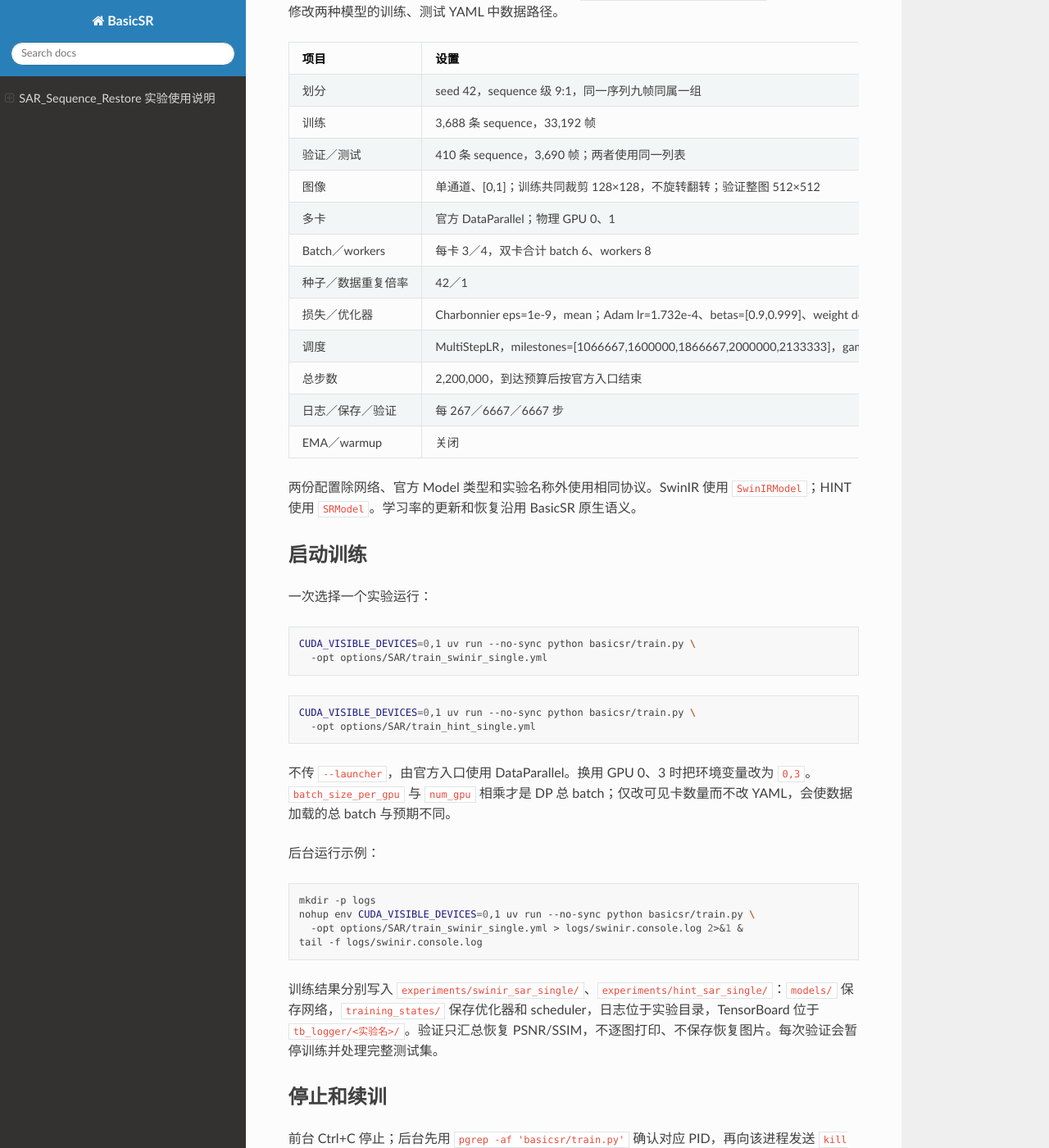
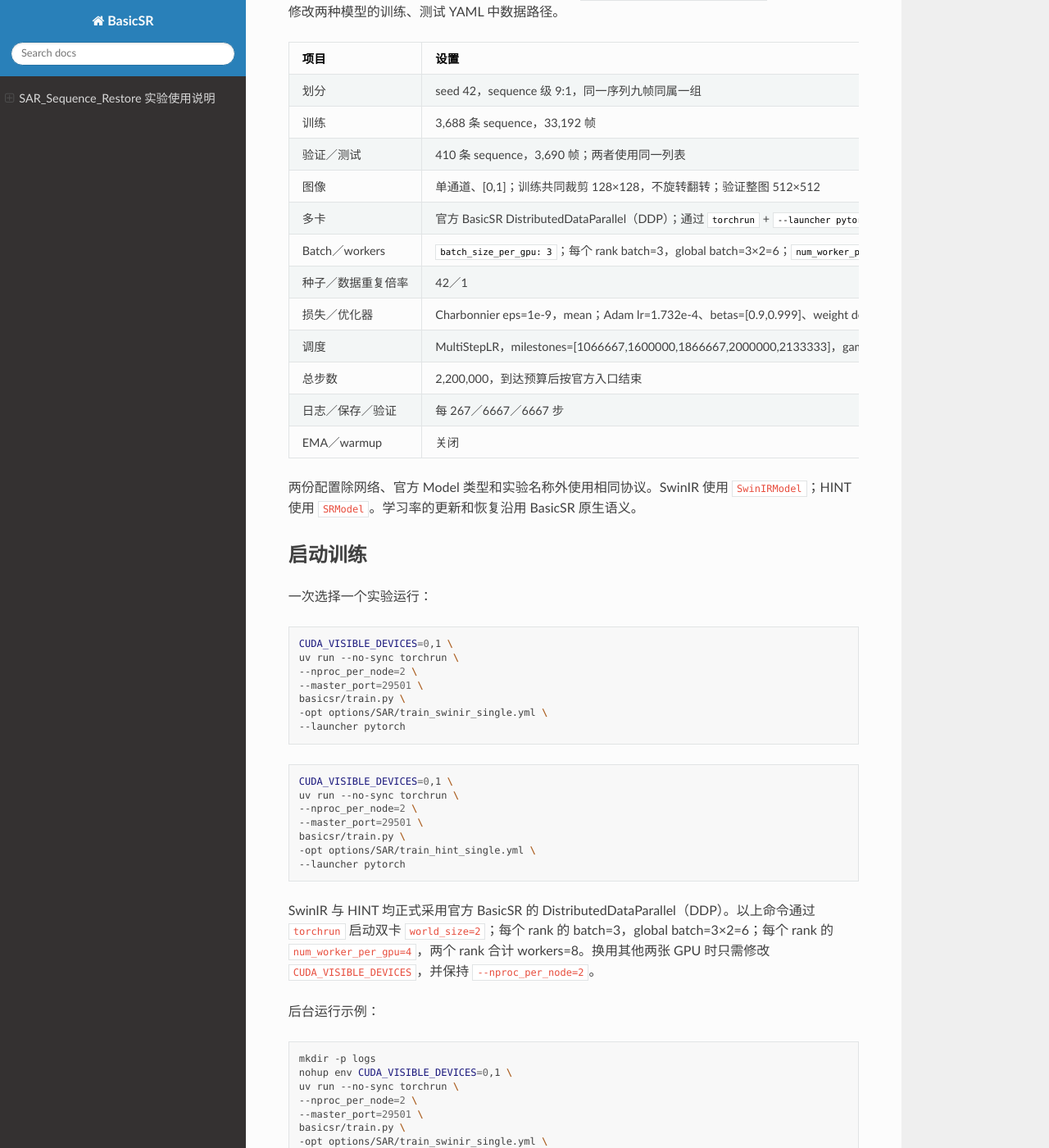
Before and after one commit to deathend110/SAR_Sequence_Restore, a Sphinx documentation site: the page built from docs/README_SAR.md, in a window 1280 px wide and 1400 px high, scrolled down 698 px. Shown: the whole window at 82% size. Built offline with Sphinx 7.4.7 and the Read the Docs theme 3.1.0, drawn with Linux system fonts in a browser that asks for light colours; pages that are not in the unit, such as notebooks, are missing from menus; some of the changed text lies outside the part shown.

Commit message:
更新SAR训练说明为统一DDP启动

````diff
--- a/docs/README_SAR.md
+++ b/docs/README_SAR.md
@@ -24,8 +24,8 @@ uv run --no-sync python -c 'import basicsr, torch; print(basicsr.__file__); prin
 | 训练 | 3,688 条 sequence，33,192 帧 |
 | 验证／测试 | 410 条 sequence，3,690 帧；两者使用同一列表 |
 | 图像 | 单通道、[0,1]；训练共同裁剪 128×128，不旋转翻转；验证整图 512×512 |
-| 多卡 | 官方 DataParallel；物理 GPU 0、1 |
-| Batch／workers | 每卡 3／4，双卡合计 batch 6、workers 8 |
+| 多卡 | 官方 BasicSR DistributedDataParallel（DDP）；通过 `torchrun` + `--launcher pytorch` 启动；world_size=2；物理 GPU 0、1 |
+| Batch／workers | `batch_size_per_gpu: 3`；每个 rank batch=3，global batch=3×2=6；`num_worker_per_gpu: 4`；两个 rank 合计 workers=8 |
 | 种子／数据重复倍率 | 42／1 |
 | 损失／优化器 | Charbonnier eps=1e-9，mean；Adam lr=1.732e-4、betas=[0.9,0.999]、weight decay=0 |
 | 调度 | MultiStepLR，milestones=[1066667,1600000,1866667,2000000,2133333]，gamma=0.5 |
@@ -40,23 +40,39 @@ uv run --no-sync python -c 'import basicsr, torch; print(basicsr.__file__); prin
 一次选择一个实验运行：
 
 ```bash
-CUDA_VISIBLE_DEVICES=0,1 uv run --no-sync python basicsr/train.py \
-  -opt options/SAR/train_swinir_single.yml
+CUDA_VISIBLE_DEVICES=0,1 \
+uv run --no-sync torchrun \
+--nproc_per_node=2 \
+--master_port=29501 \
+basicsr/train.py \
+-opt options/SAR/train_swinir_single.yml \
+--launcher pytorch
 ```
 
 ```bash
-CUDA_VISIBLE_DEVICES=0,1 uv run --no-sync python basicsr/train.py \
-  -opt options/SAR/train_hint_single.yml
+CUDA_VISIBLE_DEVICES=0,1 \
+uv run --no-sync torchrun \
+--nproc_per_node=2 \
+--master_port=29501 \
+basicsr/train.py \
+-opt options/SAR/train_hint_single.yml \
+--launcher pytorch
 ```
 
-不传 `--launcher`，由官方入口使用 DataParallel。换用 GPU 0、3 时把环境变量改为 `0,3`。`batch_size_per_gpu` 与 `num_gpu` 相乘才是 DP 总 batch；仅改可见卡数量而不改 YAML，会使数据加载的总 batch 与预期不同。
+SwinIR 与 HINT 均正式采用官方 BasicSR 的 DistributedDataParallel（DDP）。以上命令通过 `torchrun` 启动双卡 `world_size=2`；每个 rank 的 batch=3，global batch=3×2=6；每个 rank 的 `num_worker_per_gpu=4`，两个 rank 合计 workers=8。换用其他两张 GPU 时只需修改 `CUDA_VISIBLE_DEVICES`，并保持 `--nproc_per_node=2`。
 
 后台运行示例：
 
 ```bash
 mkdir -p logs
-nohup env CUDA_VISIBLE_DEVICES=0,1 uv run --no-sync python basicsr/train.py \
-  -opt options/SAR/train_swinir_single.yml > logs/swinir.console.log 2>&1 &
+nohup env CUDA_VISIBLE_DEVICES=0,1 \
+uv run --no-sync torchrun \
+--nproc_per_node=2 \
+--master_port=29501 \
+basicsr/train.py \
+-opt options/SAR/train_swinir_single.yml \
+--launcher pytorch \
+> logs/swinir.console.log 2>&1 &
 tail -f logs/swinir.console.log
 ```
 
@@ -69,11 +85,17 @@ tail -f logs/swinir.console.log
 续训必须显式启用官方自动恢复：
 
 ```bash
-CUDA_VISIBLE_DEVICES=0,1 uv run --no-sync python basicsr/train.py \
-  -opt options/SAR/train_swinir_single.yml --auto_resume
+CUDA_VISIBLE_DEVICES=0,1 \
+uv run --no-sync torchrun \
+--nproc_per_node=2 \
+--master_port=29501 \
+basicsr/train.py \
+-opt options/SAR/train_swinir_single.yml \
+--launcher pytorch \
+--auto_resume
 ```
 
-也可在 YAML 的 `path.resume_state` 指定 `.state` 文件。网络和 training state 应成套保留。BasicSR 会恢复参数、优化器和调度状态，不保存数据迭代器与 HINT 的普通属性 cache。开启新实验时复制 YAML 并修改 `name`；不要把不带恢复选项的原命令当作续训命令。
+也可在 YAML 的 `path.resume_state` 指定 `.state` 文件。网络和 training state 应成套保留。BasicSR 会恢复参数、优化器和调度状态，不保存数据迭代器；HINT 的 `qv_cache` 也不属于 BasicSR checkpoint。开启新实验时复制 YAML 并修改 `name`；不要把不带恢复选项的原命令当作续训命令。
 
 ## 独立 SAR 评估
 
@@ -93,7 +115,7 @@ CUDA_VISIBLE_DEVICES=0 uv run --no-sync python scripts/eval_sar.py \
   --force_yml path:pretrain_network_g=experiments/hint_sar_single/models/net_g_6667.pth
 ```
 
-测试配置默认指向训练完成后保存的 `net_g_latest.pth`；评估中间检查点使用上面的参数覆盖。独立评估固定单 GPU、batch 1，按 split 顺序推理，不保存恢复图。结果目录示例：
+测试配置默认指向训练完成后保存的 `net_g_latest.pth`；评估中间检查点使用上面的参数覆盖。独立评估固定单 GPU（`num_gpu: 1`）、batch 1，不使用 DDP，按 split 顺序推理，不保存恢复图。结果目录示例：
 
 ```text
 results/swinir_sar_single/net_g_6667/
@@ -120,7 +142,7 @@ uv run --no-sync python scripts/plot_sar_metrics.py \
 
 ## HINT 与后续扩展
 
-HINT 核心计算和 `qv_cache` 更新保持来源实现。独立评估对每个数据集新建模型，从空 cache 开始；官方 DP 对网络副本的管理也直接沿用，其状态生命周期与单 GPU 调用可能不同。reset／persistent 和顺序依赖作为后续专项研究，本轮没有新增策略。
+HINT 保留作者源码的 persistent `qv_cache` 行为。DDP 下每个 rank 持有自己长期存在的 HINT 模型实例，因此各 rank 的 `qv_cache` 独立持续更新。本阶段不修改 cache 生命周期、不主动 reset `qv_cache`。`qv_cache` 不是 Parameter/Buffer，不属于 BasicSR checkpoint，因此 resume 后 cache 会从空状态重新开始。独立评估对每个数据集新建模型，从空 cache 开始。本节只做事实说明，不评价或修改算法。
 
 新网络放在 `basicsr/archs/*_arch.py` 并注册 `ARCH_REGISTRY`；新数据集使用 `DATASET_REGISTRY`。仅当训练行为确有变化时才增加 `MODEL_REGISTRY` 类型。第一阶段不迁 HINT 的 FFTLoss、MixUp、渐进训练、特殊裁剪或 cyclic scheduler。
 
````
